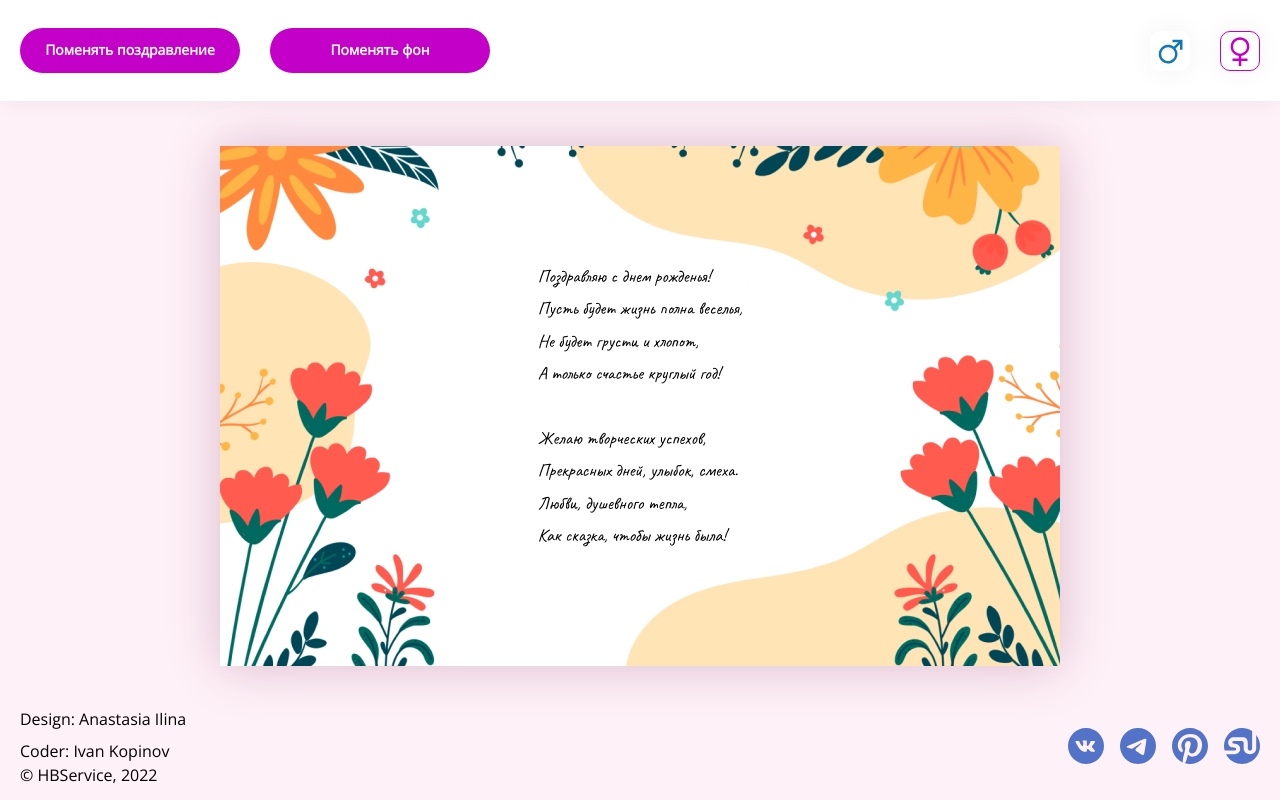
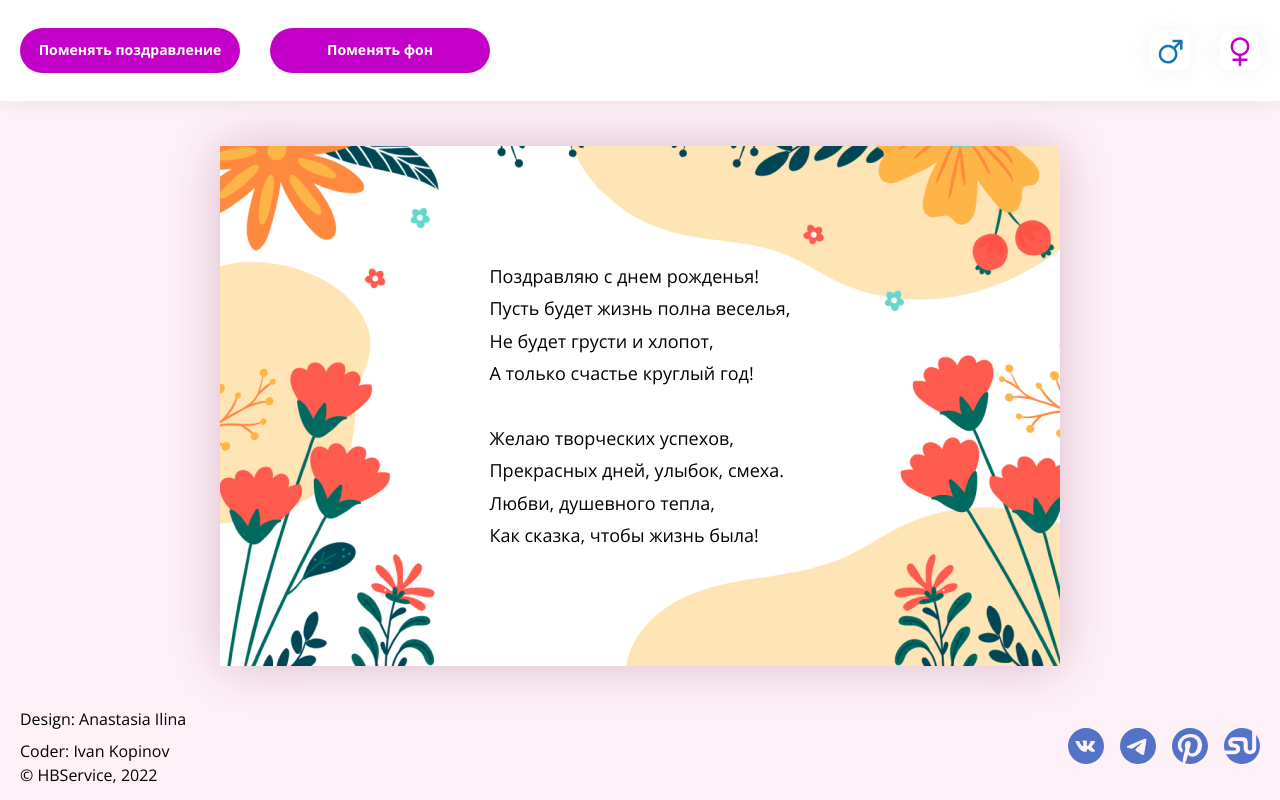
Before and after one commit to ivankopinov/HappyBirthday, a plain HTML site: page index.html in a window 1280 px wide. Drawn offline with Linux system fonts and the light colour scheme.

Commit message:
new_fonts

```diff
--- a/css/style.css
+++ b/css/style.css
@@ -17,10 +17,10 @@
 }
 
 @font-face {
-  font-family: "Caveat";
-  font-weight: 400;
-  src: local("Caveat");
-  src: url(../fonts/Caveat-Regular.ttf);
+  font-family: "Open Sans";
+  font-weight: 700;
+  src: local("Open Sans");
+  src: url(../fonts/OpenSans-Bold.ttf);
 }
 
 html {
@@ -155,11 +155,12 @@ ul {
   line-height: 1.8;
 }
 .woman .card__text {
-  font-family: "Caveat";
+  font-family: "Bad Script";
 }
 
 .man .card__text {
-  font-family: "Bad Script";
+  font-family: "Open Sans";
+  font-weight: 700;
 }
 
 @media (max-width: 880px) {
--- a/index.html
+++ b/index.html
@@ -10,7 +10,7 @@
     <link rel="stylesheet" href="css/style.css" />
     <script src="scripts/scripts.js" defer></script>
   </head>
-  <body class="woman">
+  <body class="wofdsman">
     <header class="header">
       <div class="container header__container">
         <!-- Смена текста и фона -->
--- a/scripts/scripts.js
+++ b/scripts/scripts.js
@@ -3,8 +3,8 @@ const buttonWoman = document.querySelector(".header__button-gender_woman");
 const body = document.body;
 
 const state = {
-    gender: body.classList.contains('woman') ? 'woman' : 'man'
-}
+  gender: body.classList.contains("woman") ? "woman" : "man",
+};
 
 const changeToMan = () => {
   if (state.gender !== "man") {
```
Also changed, not shown: fonts/Caveat-Regular.ttf (deleted), fonts/OpenSans-Bold.ttf (added).
